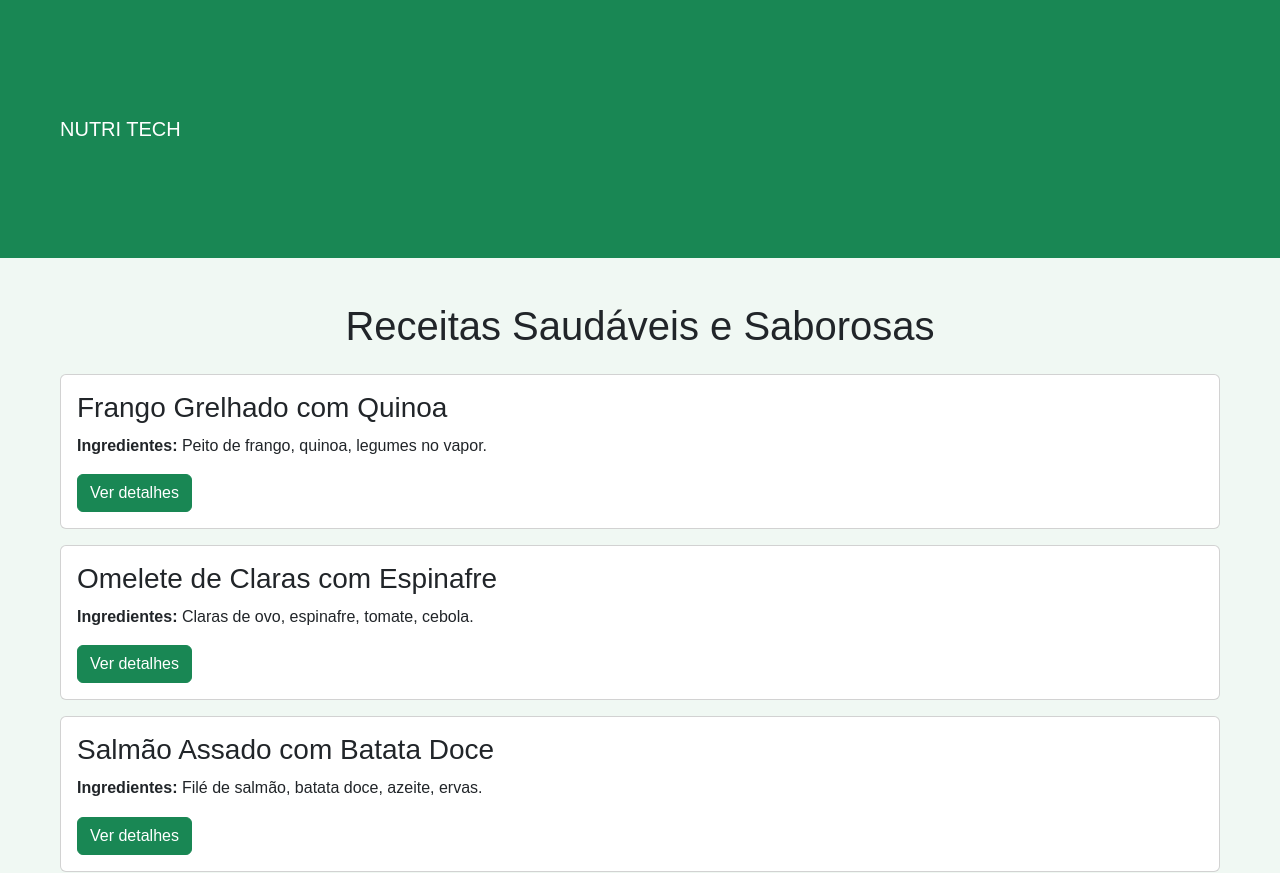
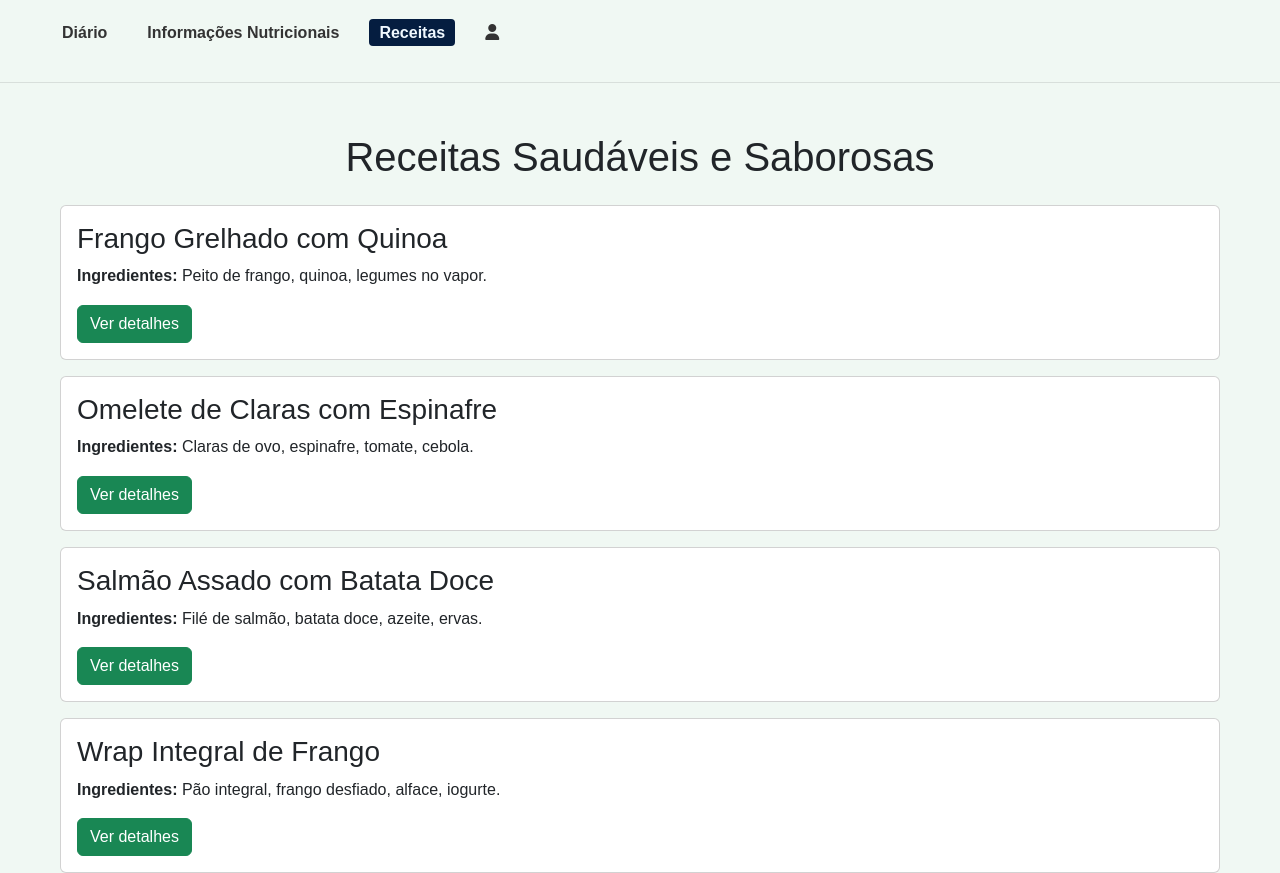
Before and after one commit to felipepcbatista/AuxilioNutricional, a website: page Codigo/front-end/receitas.html in a window 1280 px wide. Shown: the top 873 px of the page. Drawn offline with nearby package versions, Linux system fonts and the light colour scheme.

Commit message:
Adaptações na nav bar e node servindo pagina de receitas

```diff
--- a/Codigo/back-end/server.js
+++ b/Codigo/back-end/server.js
@@ -36,6 +36,10 @@ app.get('/user_profile', (req, res) => {
     res.sendFile(path.join(__dirname, '../front-end', 'user_profile.html'));
 });
 
+app.get('/receitas', (req, res) => {
+    res.sendFile(path.join(__dirname, '../front-end', 'receitas.html'));
+});
+
 // API para obter alimentos
 app.get('/api/alimentos', (req, res) => {
     try {
--- a/Codigo/front-end/receitas.html
+++ b/Codigo/front-end/receitas.html
@@ -2,19 +2,23 @@
 <html lang="pt-BR">
 <head>
   <meta charset="UTF-8" />
-  <title>Receitas | NUTRI TECH</title>
+  <title>Receitas</title>
   <meta name="viewport" content="width=device-width, initial-scale=1" />
   <link href="https://cdn.jsdelivr.net/npm/bootstrap@5.3.3/dist/css/bootstrap.min.css" rel="stylesheet" />
   <link rel="stylesheet" href="assets/css/gerais_diario.css">
   <link rel="stylesheet" href="https://cdnjs.cloudflare.com/ajax/libs/font-awesome/6.5.0/css/all.min.css">
 </head>
 <body>
-
-  <nav class="navbar navbar-expand-lg navbar-dark bg-success">
-    <div class="container">
-      <a class="navbar-brand" href="#">NUTRI TECH</a>
-    </div>
-  </nav>
+  <header>
+    <nav>
+        <ul>
+            <li><a href="/diario_alimentar">Diário</a></li>
+            <li><a href="/informacoes">Informações Nutricionais</a></li>
+            <li><a href="/receitas" class="active">Receitas</a></li>
+            <li><a href="/user_profile"><i class="fa-solid fa-user"></i></a></li>
+        </ul>
+    </nav>
+  </header>
 
   <main class="container mt-4">
     <h1 class="mb-4 text-center">Receitas Saudáveis e Saborosas</h1>
```
Also changed, not shown: Codigo/front-end/adicionar_alimentos.html (+1 -0 lines), Codigo/front-end/diario_alimentar.html (+1 -0 lines), Codigo/front-end/informacoes.html (+1 -0 lines), Codigo/front-end/pacientes.html (+2 -16 lines).
